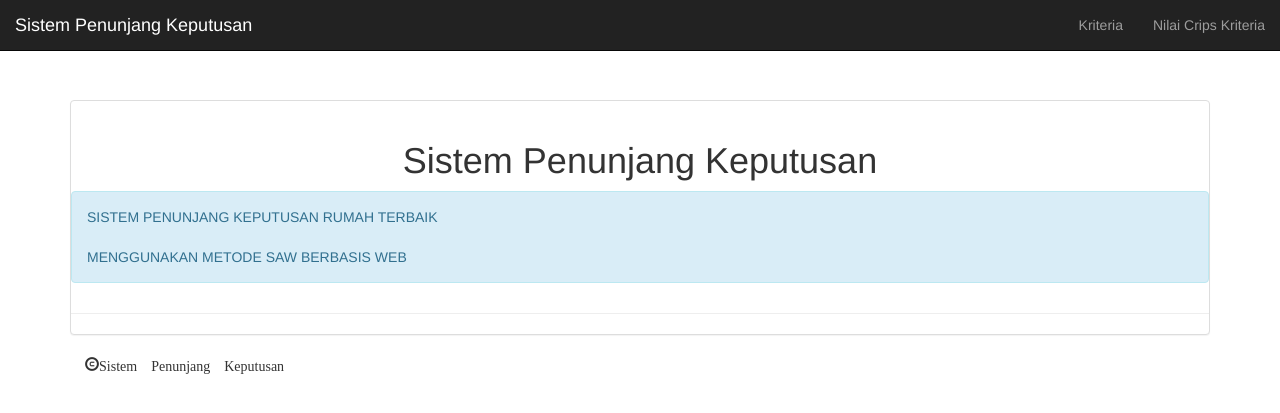
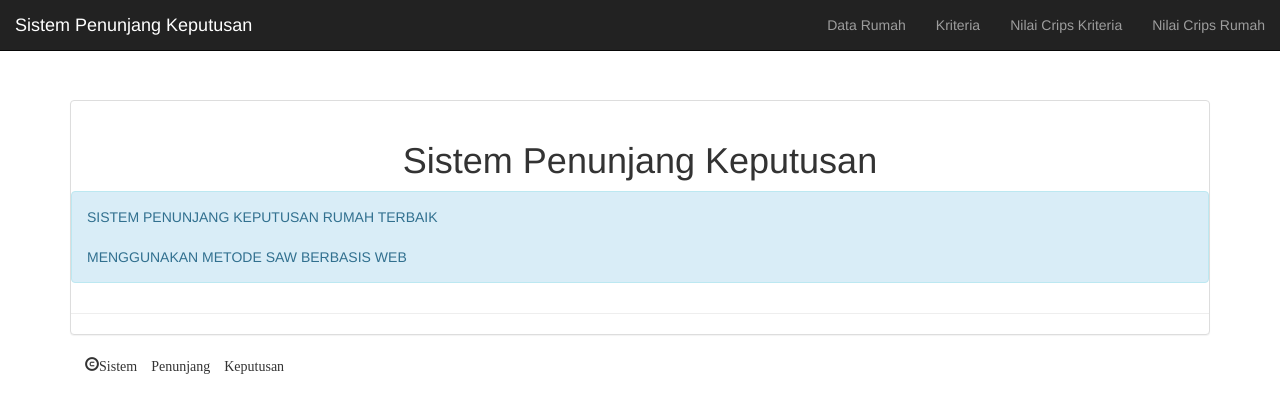
Before and after one commit to spras00/spk_zawa, a CodeIgniter app: page /spk_zawa/index.php/home/index in a window 1280 px wide. Shown: the top 413 px of the page. Run offline with CodeIgniter, Linux system fonts and the light colour scheme; some libraries are stand-ins or nearby versions.

Commit message:
Update header.php

```diff
--- a/application/views/header.php
+++ b/application/views/header.php
@@ -19,10 +19,16 @@
         </div>
     <ul class="nav navbar-nav navbar-right">
       <li>
+        <a href="<?php echo site_url('rumah'); ?>">Data Rumah</a>
+      </li>
+      <li>
         <a href="<?php echo site_url('kriteria'); ?>">Kriteria</a>
       </li>
       <li>
         <a href="<?php echo site_url('crips'); ?>">Nilai Crips Kriteria</a>
+      </li>
+      <li>
+        <a href="<?php echo site_url('cr_rumah'); ?>">Nilai Crips Rumah</a>
       </li>
     </ul>
   </div>
```
